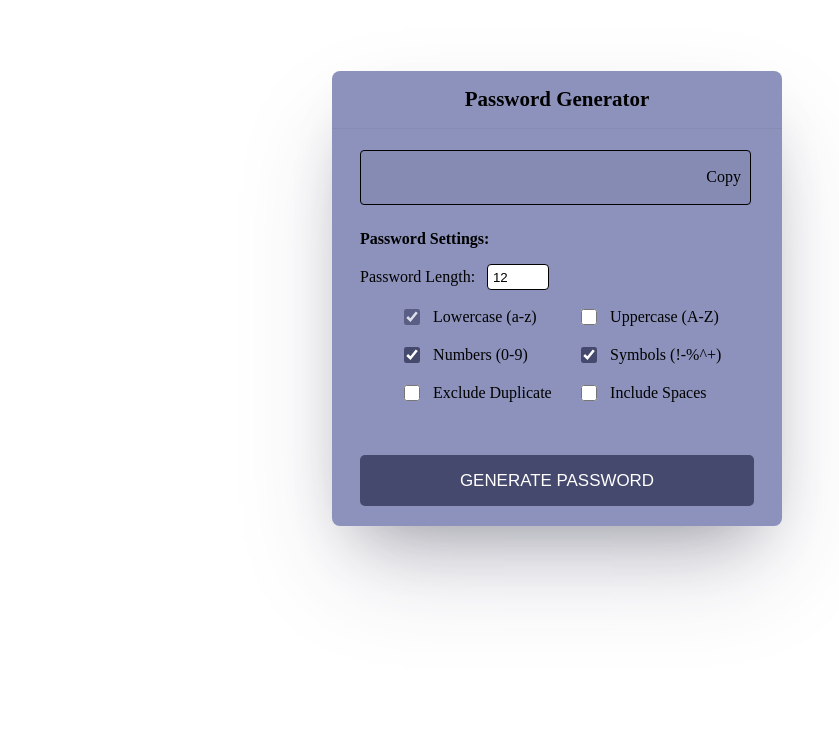
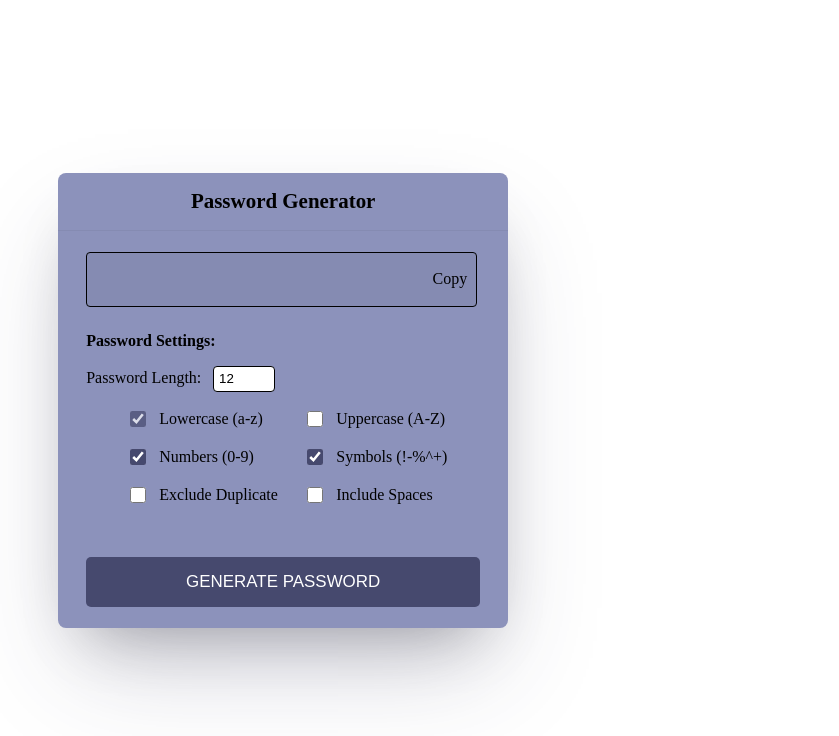
Before and after one commit to singhvijay031/random-password-generator, a React (Vite) app in the folder client/: page / in a window 1280 px wide. Shown: the top 736 px of the page, without its empty margins (118-957 px from the left). Built offline with nearby package versions, Linux system fonts and the light colour scheme.

Commit message:
css updated

```diff
--- a/client/src/App.css
+++ b/client/src/App.css
@@ -1,10 +1,14 @@
+html, body {
+  height: 100%;
+  margin: 0;
+}
+
 body {
   display: flex;
   justify-content: center;
   align-items: center;
-  margin-left: 450px;
-  margin-top: 50px;
-
+  margin-top: 0;
+  padding: 0;
 }
 
 .container {
```
